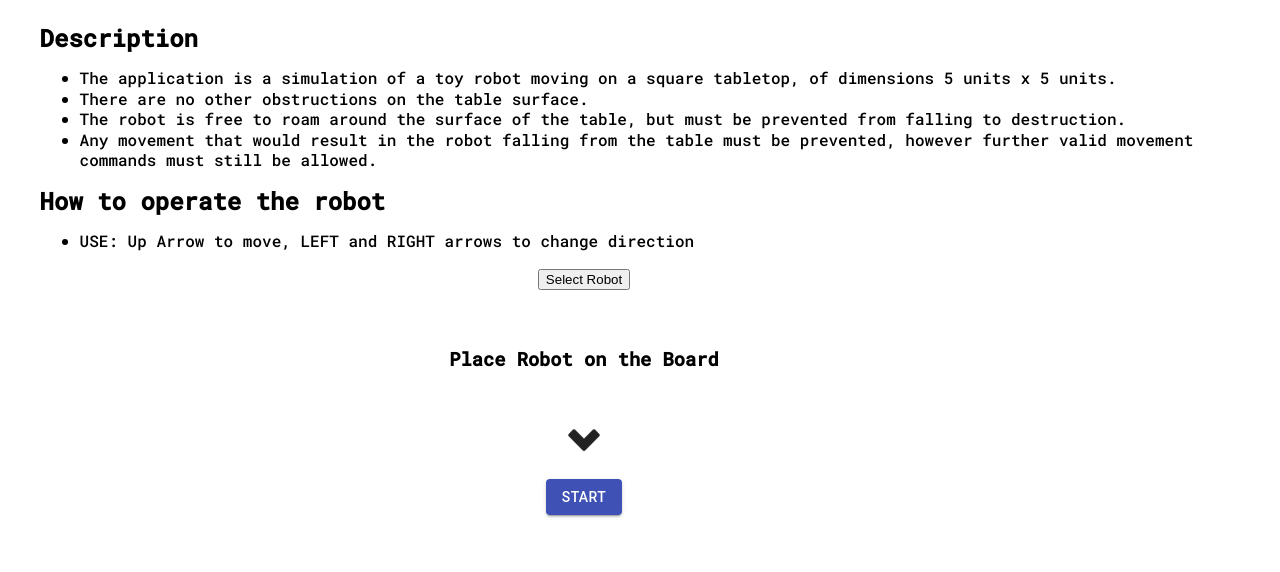
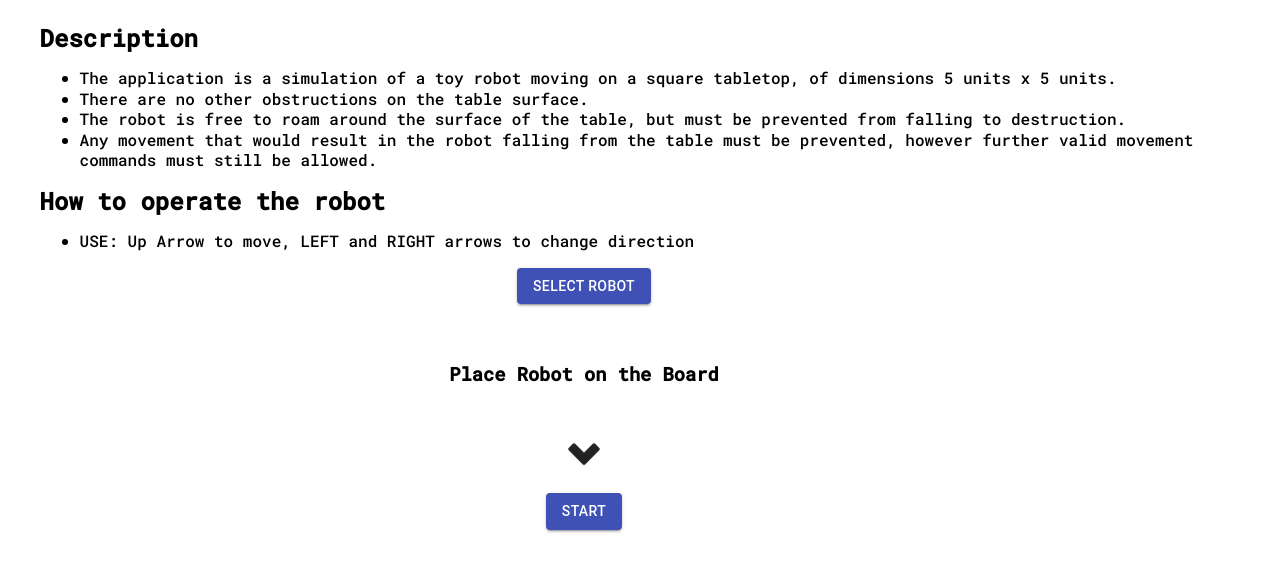
Before and after one commit to pvahanian/ToyRobotv2, a React (Create React App) app: page / in a window 1280 px wide. Shown: the top 572 px of the page. Built offline with nearby package versions, Linux system fonts and the light colour scheme.

Commit message:
Fixed click out of modal error.

```diff
--- a/src/components/RobotPicker.tsx
+++ b/src/components/RobotPicker.tsx
@@ -3,6 +3,8 @@ import { makeStyles, Theme, createStyles } from '@material-ui/core/styles';
 import Modal from '@material-ui/core/Modal';
 import Backdrop from '@material-ui/core/Backdrop';
 import Fade from '@material-ui/core/Fade';
+import Button from "@material-ui/core/Button";
+
 
 import { RobotData } from "../constants/constants";
 
@@ -39,15 +41,22 @@ const RobotPicker: React.FC<{ robotData: RobotData }> = ({robotData}) =>{
 
   const handleClose = (event:any) => {
     robotData.image=images[event.target.id]
+    if(!event.target.id)
+    robotData.image=images[1]
     setOpen(false);
   };
 
   return (
     <div>
-      <button type="button" onClick={handleOpen}>
-        Select Robot
-      </button>
-      <Modal
+    <Button
+          variant="contained"
+          color="primary"
+          className="quickStart"
+          onClick={handleOpen}
+    >
+    Select Robot
+    </Button>
+    <Modal
         aria-labelledby="transition-modal-title"
         aria-describedby="transition-modal-description"
         className={classes.modal}
--- a/src/utils/displayRobot.tsx
+++ b/src/utils/displayRobot.tsx
@@ -17,7 +17,6 @@ function displayRobot(robotData: RobotData, oldLocation: string): string {
   }
 
   let robotPlace: any = document.getElementById(location);
-
   robotPlace.style.backgroundImage = `url(${robotData.image})`;
   robotPlace.style.backgroundSize = "contain";
   robotPlace.style.zIndex = 2;
```
